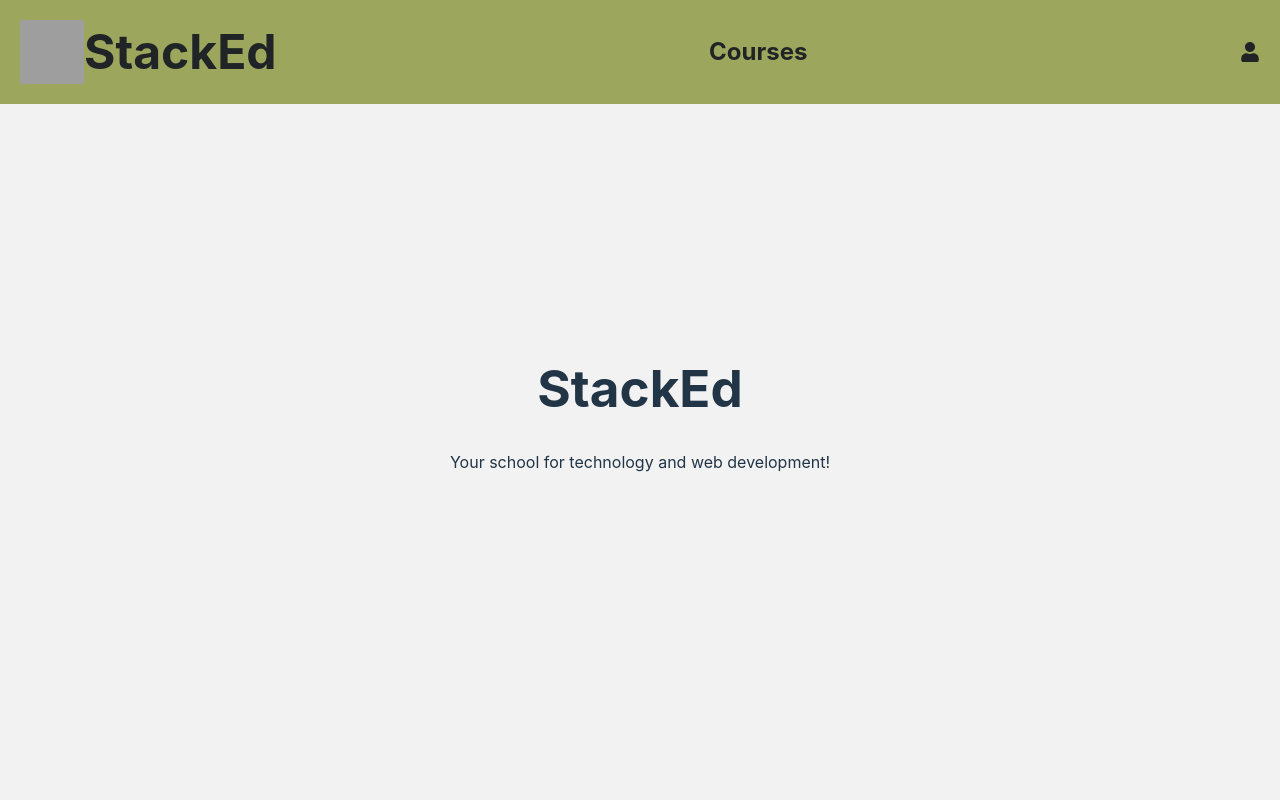
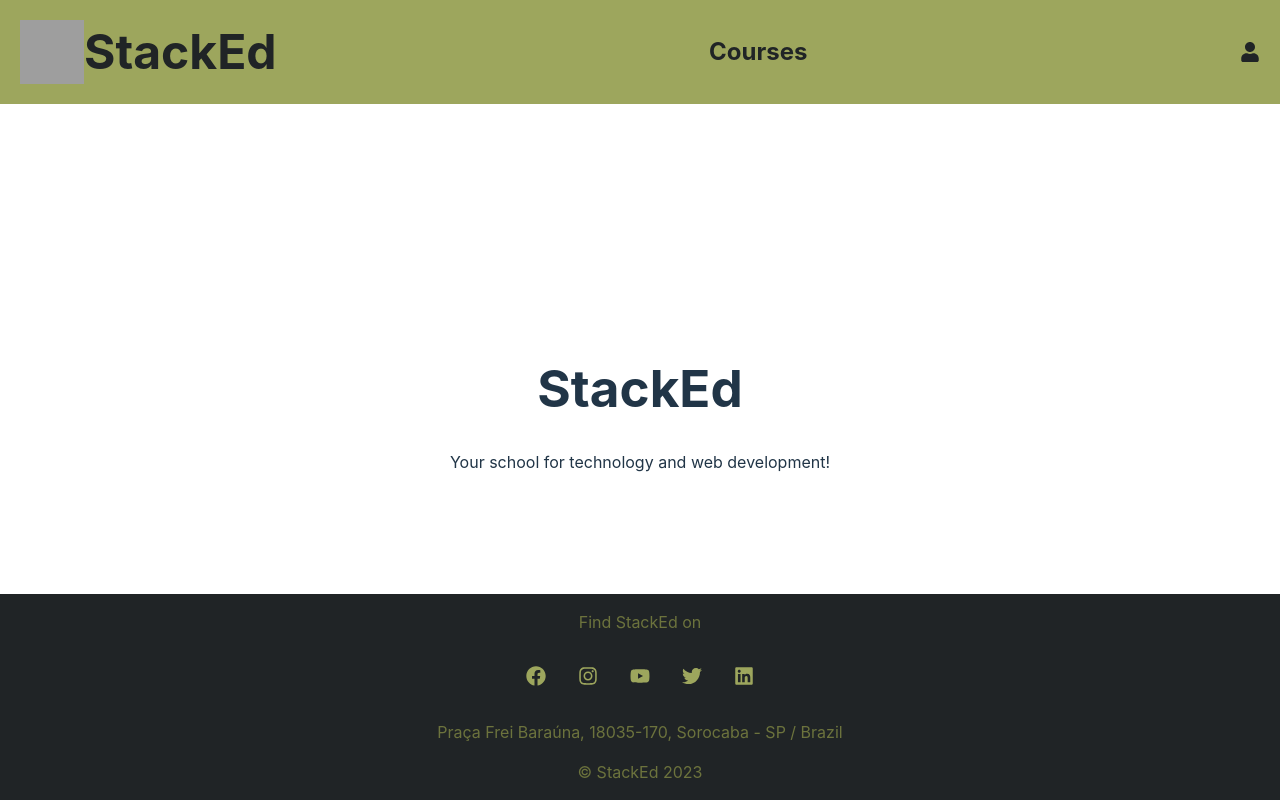
Before and after one commit to BdSCunha/StackEd, a React (Vite) app: page / in a window 1280 px wide. Built offline with nearby package versions, Linux system fonts and the light colour scheme; grey boxes are pictures that could not be loaded.

Commit message:
[M1S07] Ex 3 - Criar Footer

```diff
--- a/src/App.css
+++ b/src/App.css
@@ -1,4 +1,5 @@
 * {
+  box-sizing: border-box;
   /* border: 1px solid red; */
 }
 
--- /dev/null
+++ b/src/components/Footer.css
@@ -0,0 +1,47 @@
+.footer {
+    position: fixed;
+    bottom: 0;
+    left: 0;
+    min-width: 320px;
+    width: 100%;
+    height: min-content;
+    text-align: center;
+    padding-top: 1em;
+    background: var(--dark);
+    color: var(--medium);
+}
+
+.footer .container {
+    padding-top: 1em;
+    padding-bottom: 1em;
+}
+
+.footer span {
+    color: var(--medium-dark);
+}
+
+.footer ul {
+    display: flex;
+    justify-content: center;
+    list-style-type: none;
+    padding: 0;
+}
+
+li {
+    padding: 1em;
+    height: 53.6px;
+}
+
+.icon {
+    width: 20px;
+    height: 20px;
+}
+
+.icon:hover {
+    cursor: pointer;
+    filter: invert(75%);
+}
+
+.address > span {
+    min-width: min-content;
+}
--- /dev/null
+++ b/src/components/Footer.jsx
@@ -0,0 +1,26 @@
+import React from 'react';
+import './Footer.css';
+import { FaFacebook, FaInstagram, FaYoutube, FaTwitter, FaLinkedin } from 'react-icons/fa';
+
+export const Footer = () => {
+    return (
+        <footer className="footer">
+            <div className='social-media'>
+                <span>Find StackEd on</span>
+                <ul>
+                    <li><FaFacebook className="icon" /></li>
+                    <li><FaInstagram className="icon" /></li>
+                    <li><FaYoutube className="icon" /></li>
+                    <li><FaTwitter className="icon" /></li>
+                    <li><FaLinkedin className="icon" /></li>
+                </ul>
+            </div>
+            <div className='address'>
+                <span>Praça Frei Baraúna, 18035-170, Sorocaba - SP / Brazil</span>
+            </div>
+            <div className="container">
+                <span className="text-muted">© StackEd 2023</span>
+            </div>
+        </footer>
+    );
+}
--- a/src/components/Navbar.css
+++ b/src/components/Navbar.css
@@ -1,12 +1,3 @@
-:root {
-    /* Color Theme Swatches in Hex */
-    --dark: #202426;
-    --medium-dark: #6C733D;
-    --medium: #9DA65D;
-    --medium-light: #8C8C88;
-    --light: #F2F2F2;
-}
-
 .top-navbar {
     position: fixed;
     top: 0;
@@ -50,7 +41,7 @@
     position: absolute;
     top: 100%;
     left: 0;
-    width: 100%;
+    min-width: max-content;
     background-color: #fff;
     color: #333;
     padding: 10px;
--- a/src/pages/Home.jsx
+++ b/src/pages/Home.jsx
@@ -1,4 +1,5 @@
 import { Navbar } from '../components/Navbar.jsx'
+import { Footer } from '../components/Footer.jsx'
 
 export const Home = () => {
     return (
@@ -6,6 +7,7 @@ export const Home = () => {
             <Navbar />
             <h1>StackEd</h1>
             <div>Your school for technology and web development!</div>
+            <Footer />
         </>
     )
 }
```
